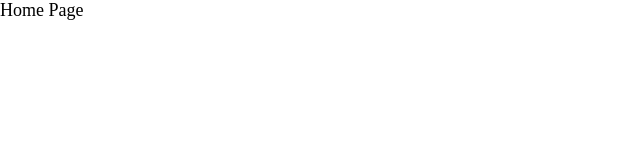
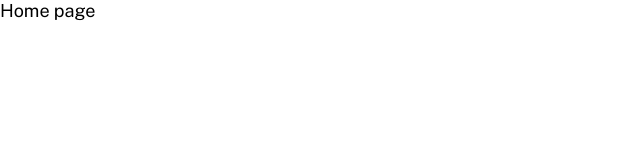
Before and after one commit to matiasbacelar98/bluelight-challenge, a React (Vite) app: page / in a window 1280 px wide. Shown: the top 160 px of the page, without its empty margins (0-640 px from the left). Built offline with nearby package versions, Linux system fonts and the light colour scheme.

Commit message:
Head component added

```diff
--- a/src/components/UI/Header.jsx
+++ /dev/null
@@ -1,3 +0,0 @@
-export default function Header() {
-  return <div>Header UI</div>;
-}
--- a/src/components/layouts/Layout.jsx
+++ /dev/null
@@ -1,3 +0,0 @@
-export default function Layout() {
-  return <div>Layout</div>;
-}
--- a/src/components/pages/Home.jsx
+++ b/src/components/pages/Home.jsx
@@ -1,3 +1,15 @@
+import { Fragment } from 'react';
+import Head from '../Head';
+
 export default function Home() {
-  return <div>Home Page</div>;
+  return (
+    <Fragment>
+      <Head
+        title="Easybank"
+        description="Easebank is the next generation digital banking. Your Easybank account will be a one-stop-shop for spending, saving, budgeting, investing, and much more."
+      />
+
+      <main>Home page</main>
+    </Fragment>
+  );
 }
--- a/src/index.css
+++ b/src/index.css
@@ -60,6 +60,7 @@ body {
   min-height: 100vh;
   background-color: var(--clr-white);
   font-size: var(--fs-body-copy);
+  font-family: var(--font);
 }
 
 /* Remove default margin */
--- a/src/main.jsx
+++ b/src/main.jsx
@@ -1,10 +1,13 @@
 import React from 'react';
 import ReactDOM from 'react-dom/client';
 import App from './App.jsx';
+import { HelmetProvider } from 'react-helmet-async';
 import './index.css';
 
 ReactDOM.createRoot(document.getElementById('root')).render(
   <React.StrictMode>
-    <App />
+    <HelmetProvider>
+      <App />
+    </HelmetProvider>
   </React.StrictMode>,
 );
```
